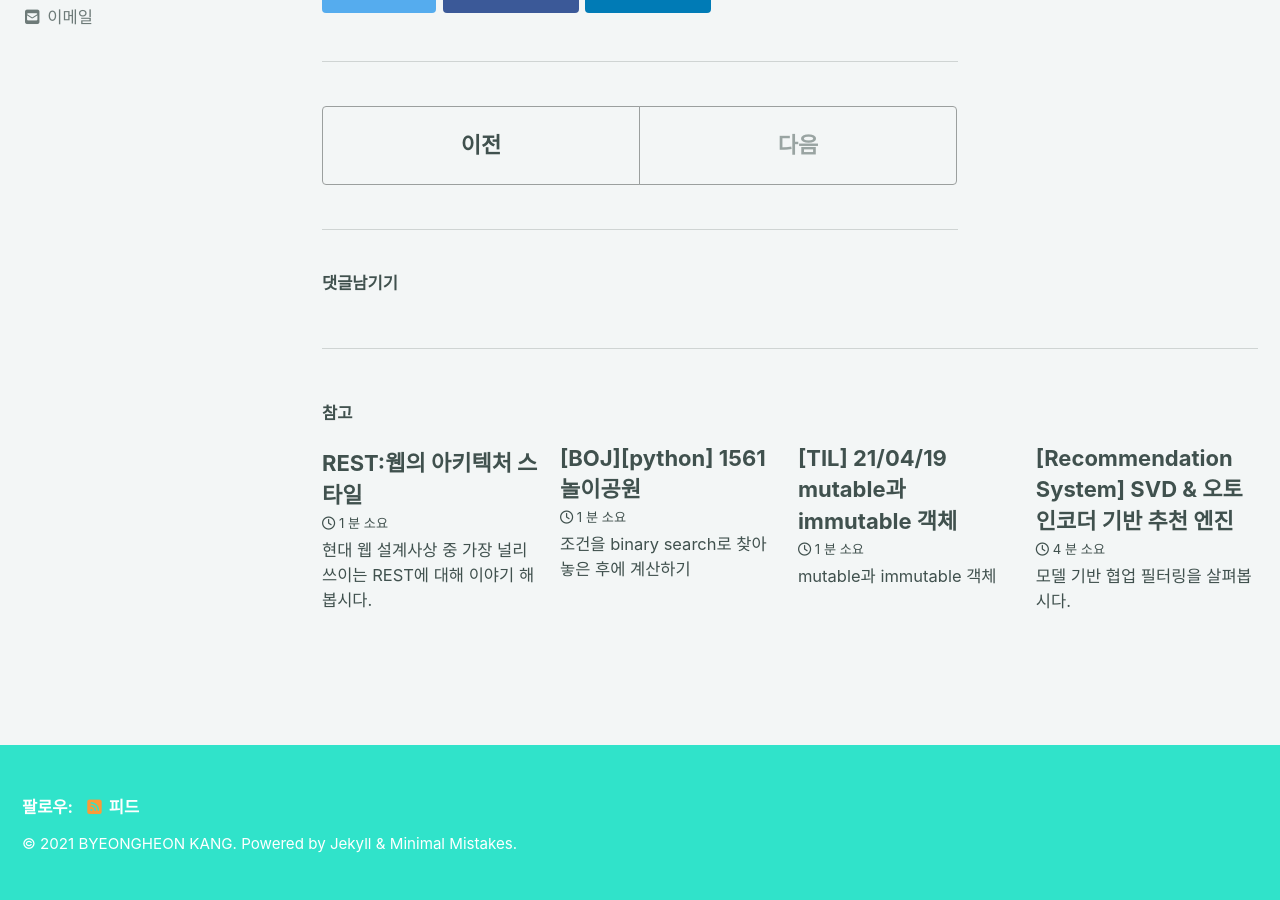
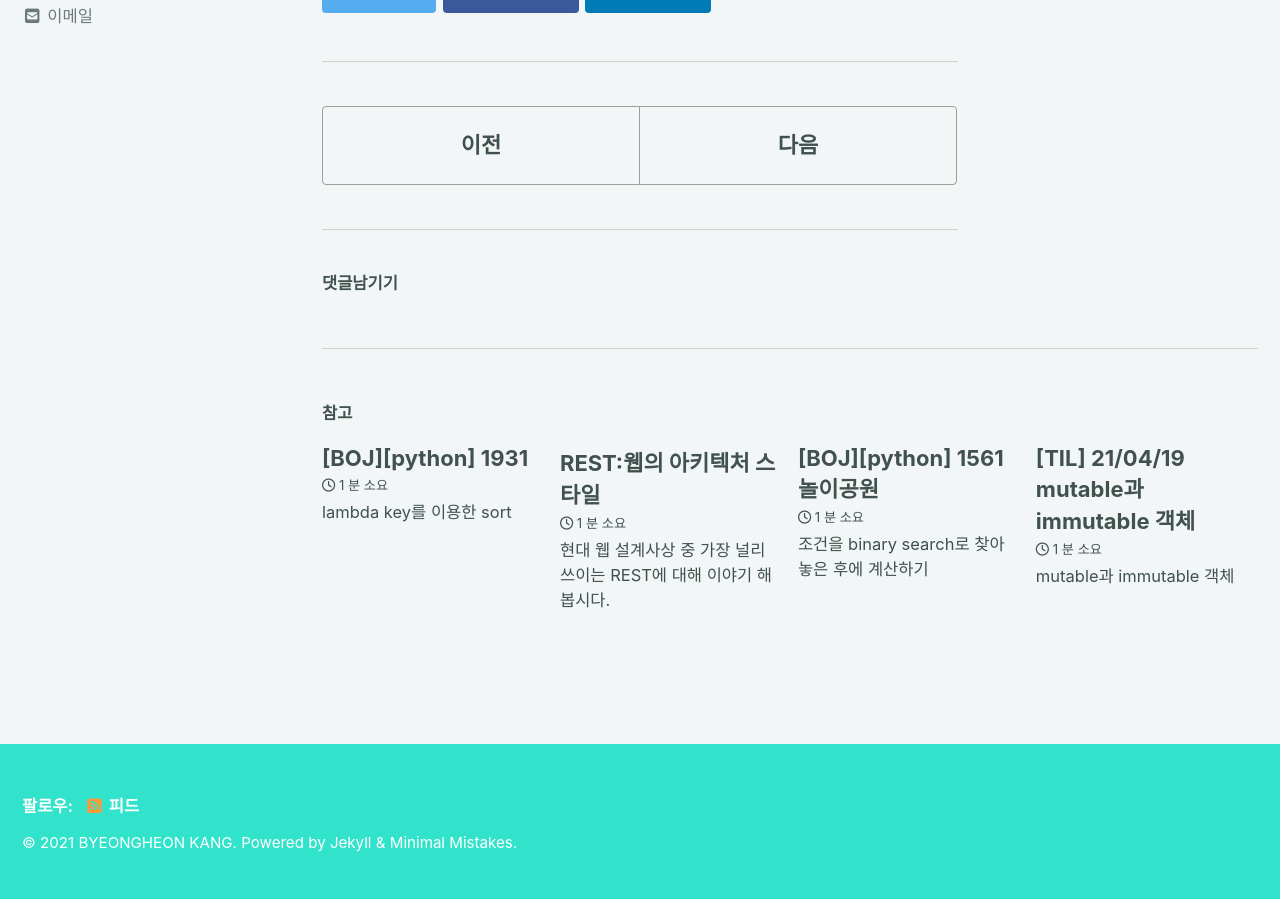
Before and after one commit to devtrail42/devtrail42.github.io, a Jekyll site: the page built from _posts/2021-05-20-94.md, in a window 1280 px wide and 900 px high, scrolled down 2330 px. Built offline with Jekyll 4.4.1, drawn with Linux system fonts in a browser that asks for light colours; cached includes are drawn as plain includes; nearby versions of some CDN libraries; comment, search, counter and statistics services are not loaded; part of the change alters nothing that is shown.

Commit message:
add post /solve

````diff
--- a/_posts/2021-05-20-94.md
+++ b/_posts/2021-05-20-94.md
@@ -7,7 +7,7 @@ header:
   caption: "Photo credit: [**Unsplash**](https://unsplash.com)"
   actions:
     - label: "See more"
-      url: "https://www.acmicpc.net/problem/1561"
+      url: "https://www.acmicpc.net/problem/1463"
 
 categories: [study]
 tags: [algorithm, dynamic programming]
--- /dev/null
+++ b/_posts/2021-05-22-95.md
@@ -0,0 +1,61 @@
+---
+published: true
+layout: single
+title:  "[BOJ][python] 1931 "
+header:
+  overlay_image: /images/unsplash-image-2.jpg
+  caption: "Photo credit: [**Unsplash**](https://unsplash.com)"
+  actions:
+    - label: "See more"
+      url: "https://www.acmicpc.net/problem/1931"
+
+categories: [study]
+tags: [algorithm, dynamic programming]
+comments: true
+---
+
+lambda key를 이용한 sort
+&nbsp;
+
+&nbsp;
+## 문제
+
+한 개의 회의실이 있는데 이를 사용하고자 하는 N개의 회의에 대하여 회의실 사용표를 만들려고 한다.
+각 회의 I에 대해 시작시간과 끝나는 시간이 주어져 있고, 각 회의가 겹치지 않게 하면서 회의실을 사용할 수 있는 회의의 최대 개수를 찾아보자.
+단, 회의는 한번 시작하면 중간에 중단될 수 없으며 한 회의가 끝나는 것과 동시에 다음 회의가 시작될 수 있다. 회의의 시작시간과 끝나는 시간이 같을 수도 있다. 이 경우에는 시작하자마자 끝나는 것으로 생각하면 된다.
+
+## 나의 풀이
+
+끝나는 시간과 시작하는 시간을 차례로 정렬한 후 가능한 예약시간이 등장할 때마다 카운트를 늘려주는 식으로 해결할 수 있습니다.
+
+일정이 빠르게 끝날 수록 뒤에 여유 시간이 많아져 추가일정을 더 많이 넣을 수 있습니다.
+같은 시간에 끝나는 경우 가능한 일정 중 가장 빨리 시작할 수 있는 일정을 집어 넣어야 합니다. 이렇게 구현해야 동일시간에 시작하고 끝나는 일을 놓치지 않고 처리할 수 있습니다.
+
+사용된 개념 중 참고할 만한 것은 sort의 key로 lambda 함수를 사용했다는 것입니다. 파이썬에서 lambda를 사용하면 다중조건으로 한번에 정렬을 완료할 수 있습니다. [참고 사이트](https://dailyheumsi.tistory.com/67)
+
+lambda 식을 사용하는 더 많은 예제는 [이곳](https://wikidocs.net/64)을 들어가면 보실 수 있습니다.
+
+```py
+import sys
+
+read = lambda: sys.stdin.readline().strip()
+
+N = int(read())
+time = [[0] * 2 for _ in range(N)]
+
+for i in range(N):
+    s, e = map(int, read().split())
+    time[i][0] = s
+    time[i][1] = e
+# 람다식을 이용해 tuple을 생성하고 key로 설정해줍니다.
+time.sort(key=lambda x: (x[1], x[0]))
+
+cnt = 1
+last_end_time = time[0][1]
+for i in range(1, N):
+    if time[i][0] >= last_end_time:
+        cnt += 1
+        last_end_time = time[i][1]
+
+print(cnt)
+```
````
